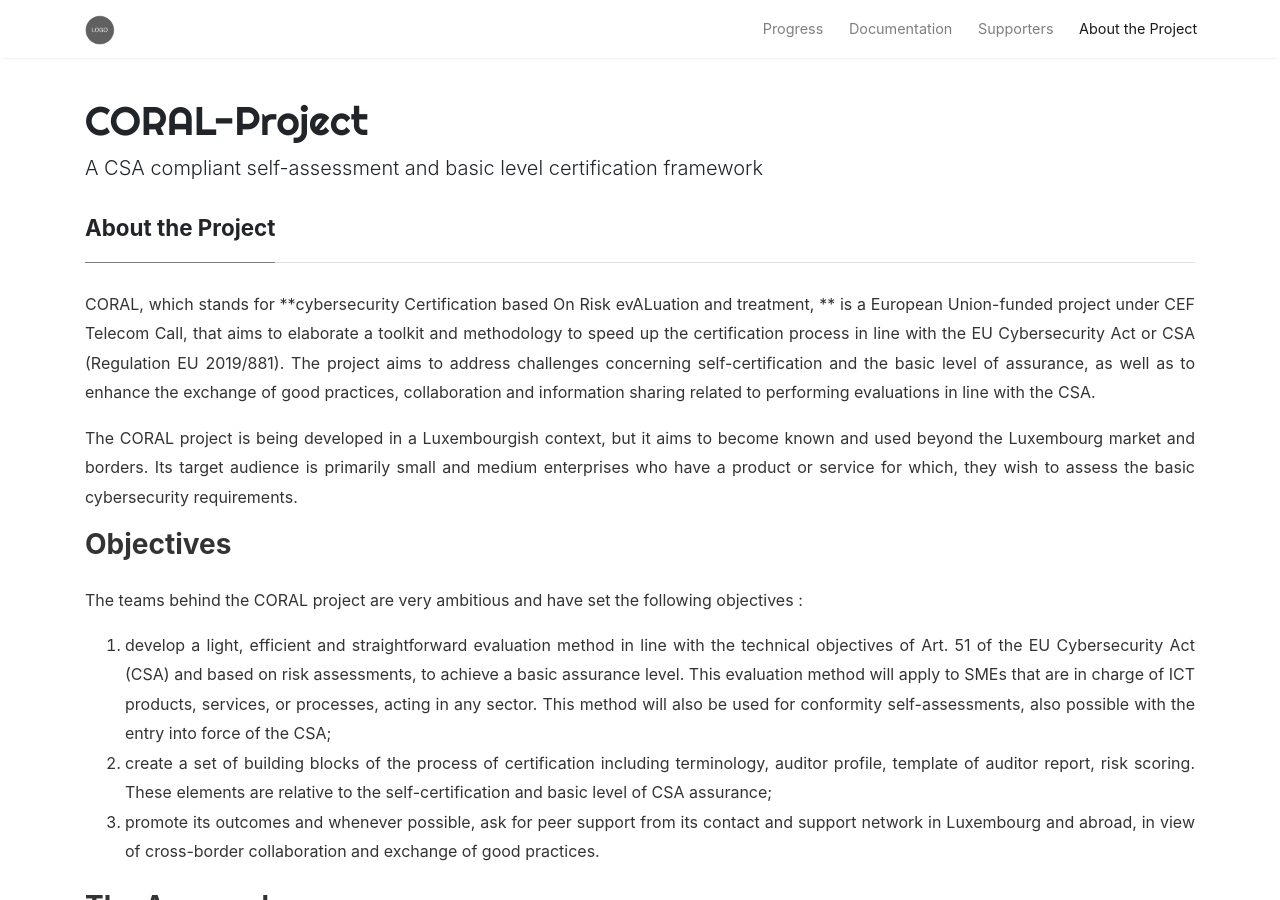
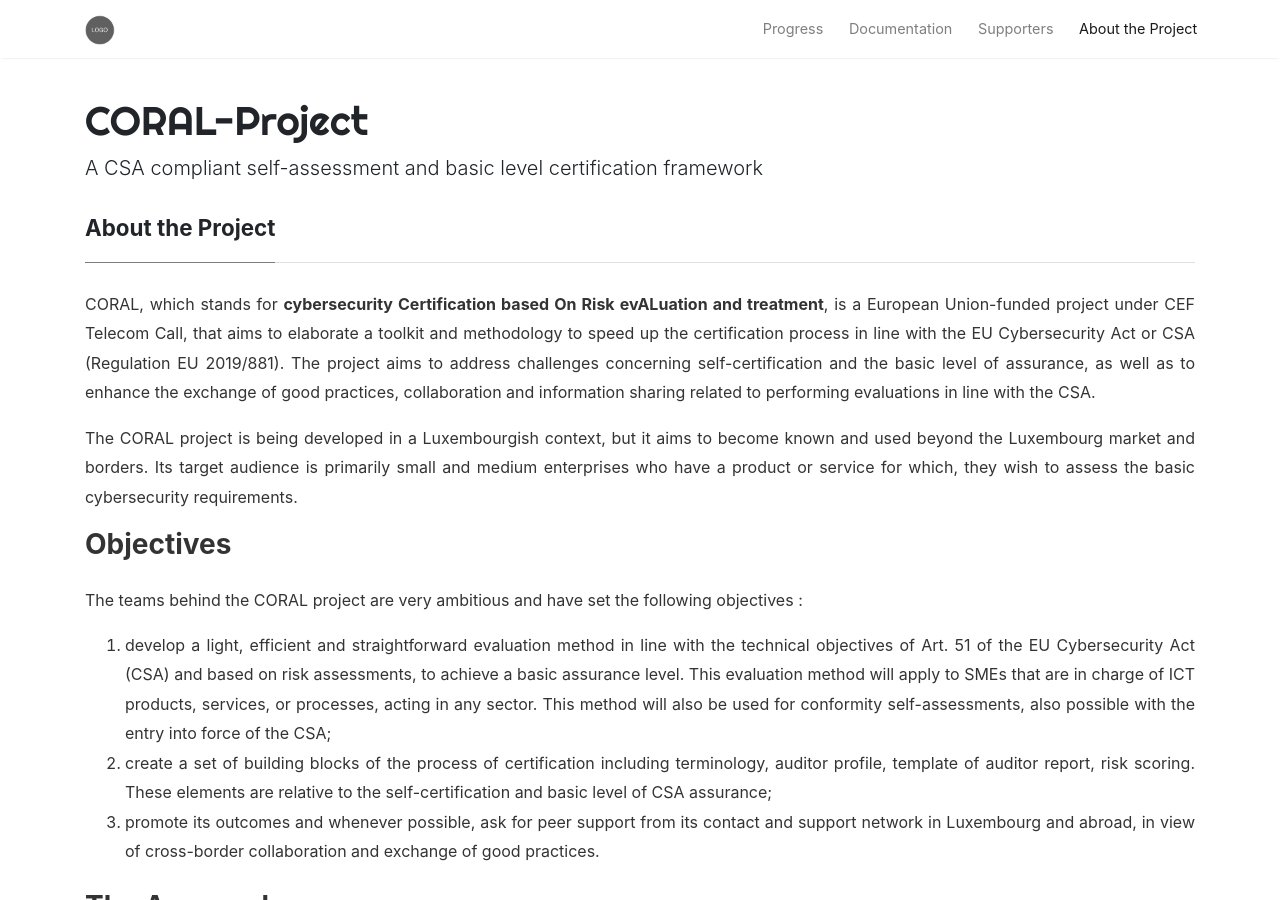
Before and after one commit to NC3-LU/coral-project, a Jekyll site: the page built from about.md, in a window 1280 px wide and 900 px high. Built offline with Jekyll 4.4.1, drawn with Linux system fonts in a browser that asks for light colours; nearby versions of some CDN libraries.

Commit message:
corrected typo

```diff
--- a/about.md
+++ b/about.md
@@ -8,7 +8,7 @@ projectinfo:
     anumber: INEA/CEF/ICT/A2020/2397459
 ---
 
-CORAL, which stands for **cybersecurity Certification based On Risk evALuation and treatment, ** is a European Union-funded project under CEF Telecom Call, that aims to elaborate a toolkit and methodology to speed up the certification process in line with the EU Cybersecurity Act or CSA (Regulation EU 2019/881). The project aims to address challenges concerning self-certification and the basic level of assurance, as well as to enhance the exchange of good practices, collaboration and information sharing related to performing evaluations in line with the CSA.
+CORAL, which stands for **cybersecurity Certification based On Risk evALuation and treatment**, is a European Union-funded project under CEF Telecom Call, that aims to elaborate a toolkit and methodology to speed up the certification process in line with the EU Cybersecurity Act or CSA (Regulation EU 2019/881). The project aims to address challenges concerning self-certification and the basic level of assurance, as well as to enhance the exchange of good practices, collaboration and information sharing related to performing evaluations in line with the CSA.
 
 The CORAL project is being developed in a Luxembourgish context, but it aims to become known and used beyond the Luxembourg market and borders. Its target audience is primarily small and medium enterprises who have a product or service for which, they wish to assess the basic cybersecurity requirements.
 
```
